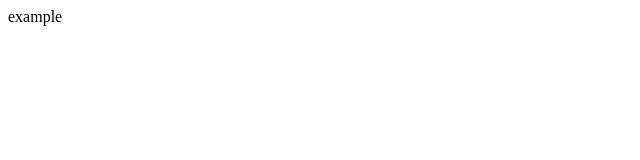
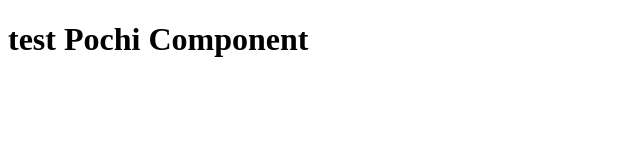
Before and after one commit to Liberluna/New-PochiHP, a plain HTML site: page src/index.html in a window 1280 px wide. Shown: the whole page, without its empty margins (0-640 px from the left). Drawn offline with Linux system fonts and the light colour scheme.

Commit message:
add componentloader & example

```diff
--- /dev/null
+++ b/src/components/header.html
@@ -0,0 +1,3 @@
+<header>
+    <h1>test Pochi Component</h1>
+</header>
--- a/src/index.html
+++ b/src/index.html
@@ -1,7 +1,15 @@
-<html>
-<meta charset="utf-8">
+<!DOCTYPE html>
+<html lang="ja" prefix="">
 <head>
-  <title>example</title>
+  <meta charset="UTF-8">
+  <meta name="viewport" content="width=device-width, initial-scale=1.0">
+  <title>Pochi's Site</title>
+
+  <script src="./ComponentLoader.js"></script>
 </head>
-  <div>example</div>
+<body>
+  <div include="./components/header.html">
+
+  </div>
+</body>
 </html>
```
Also changed, not shown: src/ComponentLoader.js (added, +7 -0 lines).
